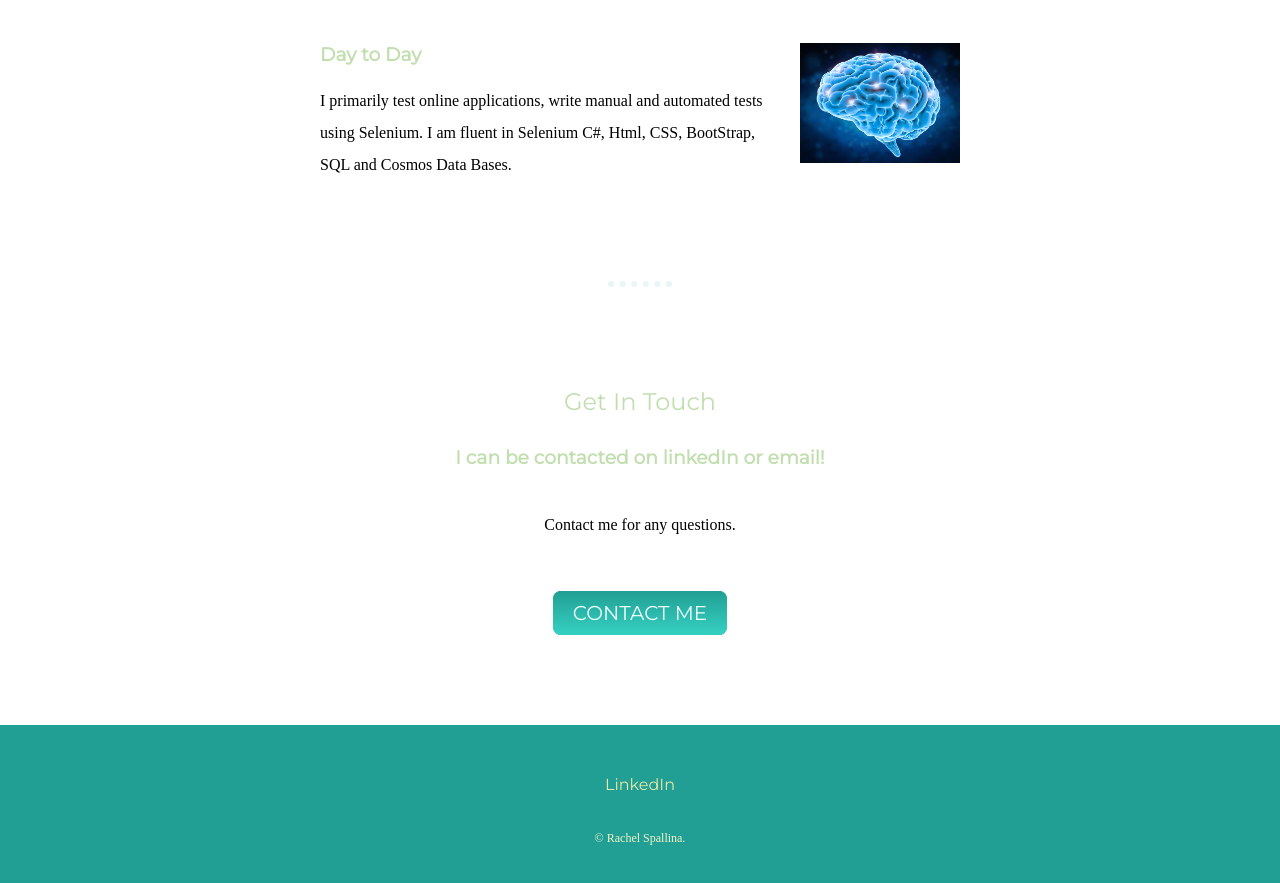
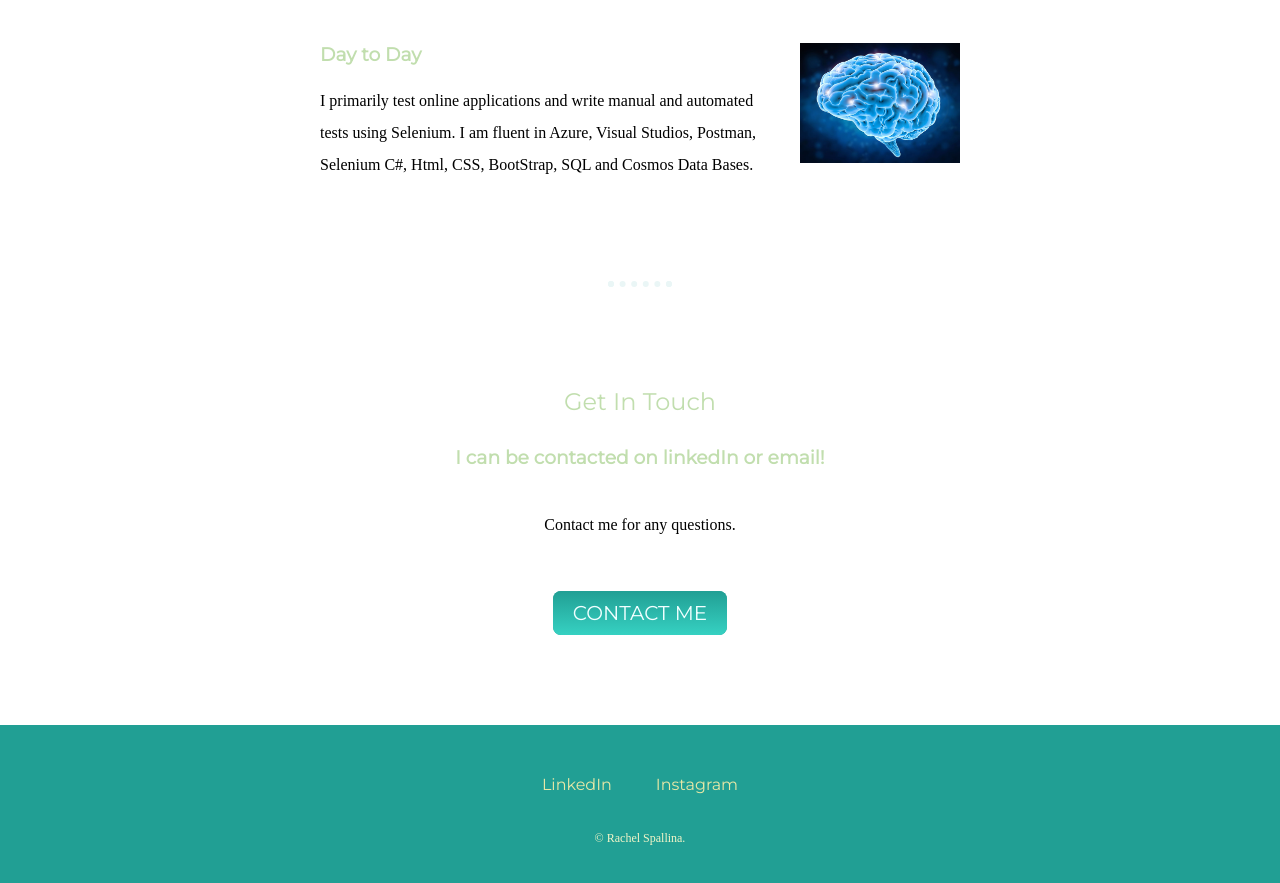
Before and after one commit to RachelSpallina/RachelSite, a plain HTML site: page index.html in a window 1280 px wide. Shown: the part 1588-2471 px from the top of the page. Drawn offline with Linux system fonts and the light colour scheme.

Commit message:
Update index.html

```diff
--- a/index.html
+++ b/index.html
@@ -39,7 +39,7 @@
       <div class="skill-row">
         <img class="skills-image2" src="images/brain.jpeg" alt="brain-picture">
         <h3>Day to Day</h3>
-        <p>I primarily test online applications, write manual and automated tests using Selenium. I am fluent in Selenium C#, Html, CSS, BootStrap, SQL and Cosmos Data Bases.</p>
+        <p>I primarily test online applications and write manual and automated tests using Selenium. I am fluent in Azure, Visual Studios, Postman, Selenium C#, Html, CSS, BootStrap, SQL and Cosmos Data Bases.</p>
       </div>
     </div>
     <hr>
@@ -54,6 +54,7 @@
 
   <div class="bottom-container">
     <a class="footer-link" href="https://www.linkedin.com/in/rachel-spallina-6b221822/">LinkedIn</a>
+    <a class="footer-link" href="https://www.instagram.com/riggsspallina/">Instagram</a>
     <p class="copyright">© Rachel Spallina.</p>
   </div>
 
```
